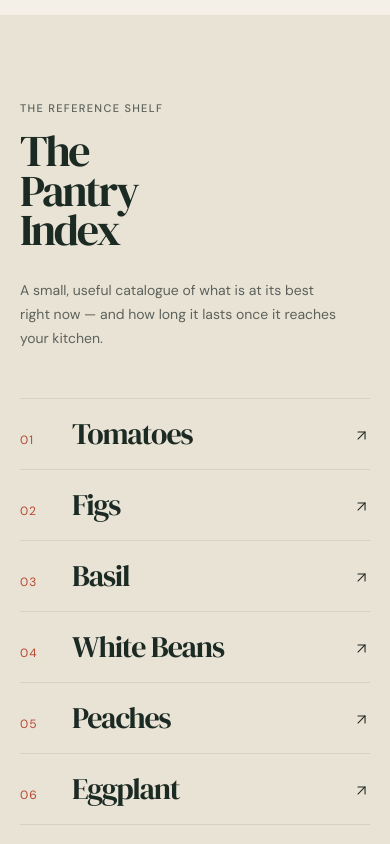
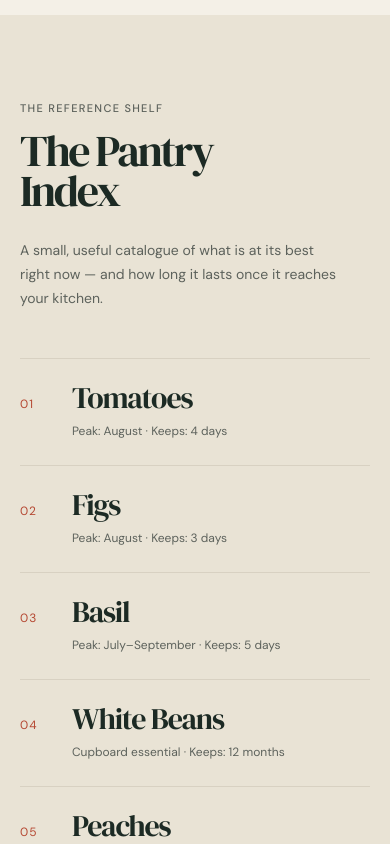
Before and after one commit to Vladyslav-Vorobiov/Nourish, a Next.js app: page / in a window 390 px wide. Shown: the part 2640-3484 px from the top of the page. Built offline with nearby package versions, Linux system fonts and the light colour scheme.

Commit message:
feat: refine Pantry Index layout and mobile metadata

```diff
--- a/components/sections/PantryIndex.jsx
+++ b/components/sections/PantryIndex.jsx
@@ -1,6 +1,3 @@
-import Link from "next/link";
-import { ArrowUpRight } from "lucide-react";
-
 import { pantryEntries } from "@/data/home";
 import { Container } from "@/components/ui/Container";
 import { EditorialLabel } from "@/components/ui/EditorialLabel";
@@ -12,8 +9,9 @@ export function PantryIndex() {
         <div className="grid grid-cols-4 gap-x-3 md:grid-cols-12 md:gap-x-6">
           <div className="col-span-4 md:col-span-4">
             <EditorialLabel>The reference shelf</EditorialLabel>
-            <h2 id="pantry-index-title" className="mt-3 max-w-[8ch] font-display text-[clamp(2.75rem,4.8vw,5rem)] leading-[0.9] tracking-[-0.055em] text-ink">
-              The Pantry Index
+            <h2 id="pantry-index-title" className="mt-3 font-display text-[clamp(2.75rem,4.8vw,5rem)] leading-[0.9] tracking-[-0.055em] text-ink">
+              <span className="block whitespace-nowrap">The Pantry</span>
+              <span className="block">Index</span>
             </h2>
           </div>
           <p className="col-span-4 mt-7 max-w-xs text-sm leading-6 text-text-secondary md:col-span-3 md:col-start-6 md:mt-12">
@@ -21,22 +19,23 @@ export function PantryIndex() {
           </p>
         </div>
 
-        <div className="mt-12 grid grid-cols-1 border-t border-border-strong md:mt-16 md:grid-cols-2">
+        <ol role="list" className="mt-12 grid grid-cols-1 border-t border-border-strong md:mt-16 md:grid-cols-2 md:gap-x-12 md:border-t-0">
           {pantryEntries.map(([ingredient, peak, keeps], index) => (
-            <Link
+            <li
               key={ingredient}
-              href="/pantry"
-              className="group grid grid-cols-[2.5rem_1fr_auto] items-baseline gap-3 border-b border-border-strong py-5 transition-colors duration-200 hover:bg-canvas sm:grid-cols-[3.5rem_1fr_auto] sm:px-3"
+              className="grid grid-cols-[2.5rem_1fr_auto] items-baseline gap-x-3 gap-y-2 border-b border-border-strong py-6 sm:grid-cols-[3.5rem_1fr_auto] sm:gap-y-3 sm:px-3 sm:py-5 md:[&:nth-child(-n+2)]:border-t"
             >
               <span className="text-xs tracking-[0.08em] text-tomato">{String(index + 1).padStart(2, "0")}</span>
               <span className="font-display text-3xl leading-none tracking-[-0.04em] text-ink sm:text-4xl">{ingredient}</span>
               <span className="hidden text-right text-xs leading-5 tracking-[0.04em] text-text-secondary sm:block">
                 {peak}<br />{keeps}
               </span>
-              <ArrowUpRight className="sm:hidden" size={17} strokeWidth={1.5} aria-hidden="true" />
-            </Link>
+              <span className="col-start-2 row-start-2 min-w-0 text-xs leading-5 text-text-secondary sm:hidden">
+                {peak} · {keeps}
+              </span>
+            </li>
           ))}
-        </div>
+        </ol>
       </Container>
     </section>
   );
```
Also changed, not shown: 2 other files (tests, documents, lock files or other folders).
